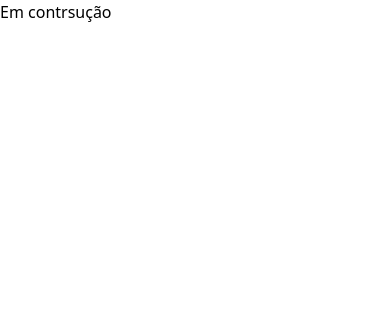
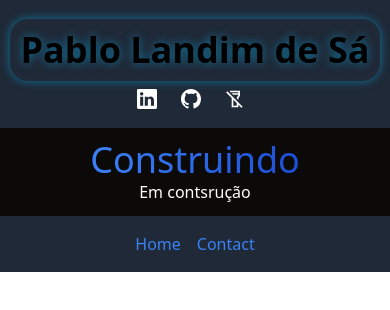
Before and after one commit to PabloLSa/my, a Next.js app: page /skills in a window 390 px wide. Shown: the top 310 px of the page. Built offline with nearby package versions, Linux system fonts and the light colour scheme.

Commit message:
contact | skills
adicionando e ajustando tamanhos dentro do dois componentes, fiz um hover no icon github dentro do footer,estou deixando responsivo de forma simples e pŕatica, talvez eu mude de ideias, mas a prinípio está assim

```diff
--- a/components/Header.jsx
+++ b/components/Header.jsx
@@ -51,7 +51,7 @@ function Header() {
               <BsLinkedin />
             </a>
           </span>
-          <span className='text-white mx-2 text-xl flex items-center'>
+          <span className='text-white mx-2 text-xl flex items-center  hover:text-stone-950 mr-4'>
             <a href='https://github.com/PabloLSa'
               target="_blank" rel="noreferrer">
               <BsGithub />
--- a/components/Home.jsx
+++ b/components/Home.jsx
@@ -66,8 +66,8 @@ function Home() {
             >
               Github
             </a>
-            <Link href="/projects" className="text-4xl text-blue-500 hover:text-blue-700">
-                Projetos
+            <Link href="/skills" className="text-4xl text-blue-500 hover:text-blue-700">
+                Skills
             </Link>
           </div>
         </div>
--- a/pages/contact.jsx
+++ b/pages/contact.jsx
@@ -7,15 +7,14 @@ function Contact() {
   const theme = useContext(ThemeContext);
 
   useEffect(() => {
-    document.title = 'Contato | Seu Nome'; // Altere "Seu Nome" para o seu nome ou título desejado
+    document.title = 'Contact | Plsa'; // Altere "Seu Nome" para o seu nome ou título desejado
   }, []);
-
   return (
     <>
       <div>
         <Header />
         <div className={theme.color === 'light' ? 'bg-gray-600' : 'bg-stone-950'}>
-          <div className="flex flex-col items-center py-16">
+          <div className="flex flex-col items-center py-3">
             <h1 className={`text-4xl bg-gradient-to-r from-blue-500 to-blue-700 text-transparent bg-clip-text`}>
               Construindo
             </h1>
@@ -28,8 +27,8 @@ function Contact() {
         </div>
       </div>
       <footer className="bg-gray-800 py-4 text-center">
-        <div className="text-white">
-          <Link className="text-blue-500 hover:text-blue-700" href="/">
+        <div className="flex justify-center">
+          <Link className="text-blue-500 hover:text-blue-700 mr-4" href="/">
             Home
           </Link>
           <Link className="text-blue-500 hover:text-blue-700" href="/skills">
--- a/pages/skills.jsx
+++ b/pages/skills.jsx
@@ -1,10 +1,44 @@
-import React from 'react';
+import React, { useContext, useEffect } from 'react';
+import ThemeContext from '@/context/ThemeContext';
+import Link from 'next/link';
+import Header from '@/components/Header';
 
 const Skills = () => {
+
+  const theme = useContext(ThemeContext);
+
+  useEffect(() => {
+    document.title = 'Skills'; // Altere "Seu Nome" para o seu nome ou título desejado
+  }, []);
+
   return (
-    <div>
-      Em contrsução
-    </div>
+    <>
+     <div>
+        <Header />
+        <div className={theme.color === 'light' ? 'bg-gray-600' : 'bg-stone-950'}>
+          <div className="flex flex-col items-center py-3">
+            <h1 className={`text-4xl bg-gradient-to-r from-blue-500 to-blue-700 text-transparent bg-clip-text`}>
+              Construindo
+            </h1>
+            <div className="text-white w-64 text-center">
+              <p>
+               Em contsrução
+              </p>
+            </div>
+          </div>
+        </div>
+      </div>
+      <footer className="bg-gray-800 py-4 text-center">
+        <div className="flex justify-center">
+          <Link className="text-blue-500 hover:text-blue-700 mr-4" href="/">
+            Home
+          </Link>
+          <Link className="text-blue-500 hover:text-blue-700" href="/contact">
+            Contact
+          </Link>
+        </div>
+      </footer>
+    </>
   );
 }
 
```
